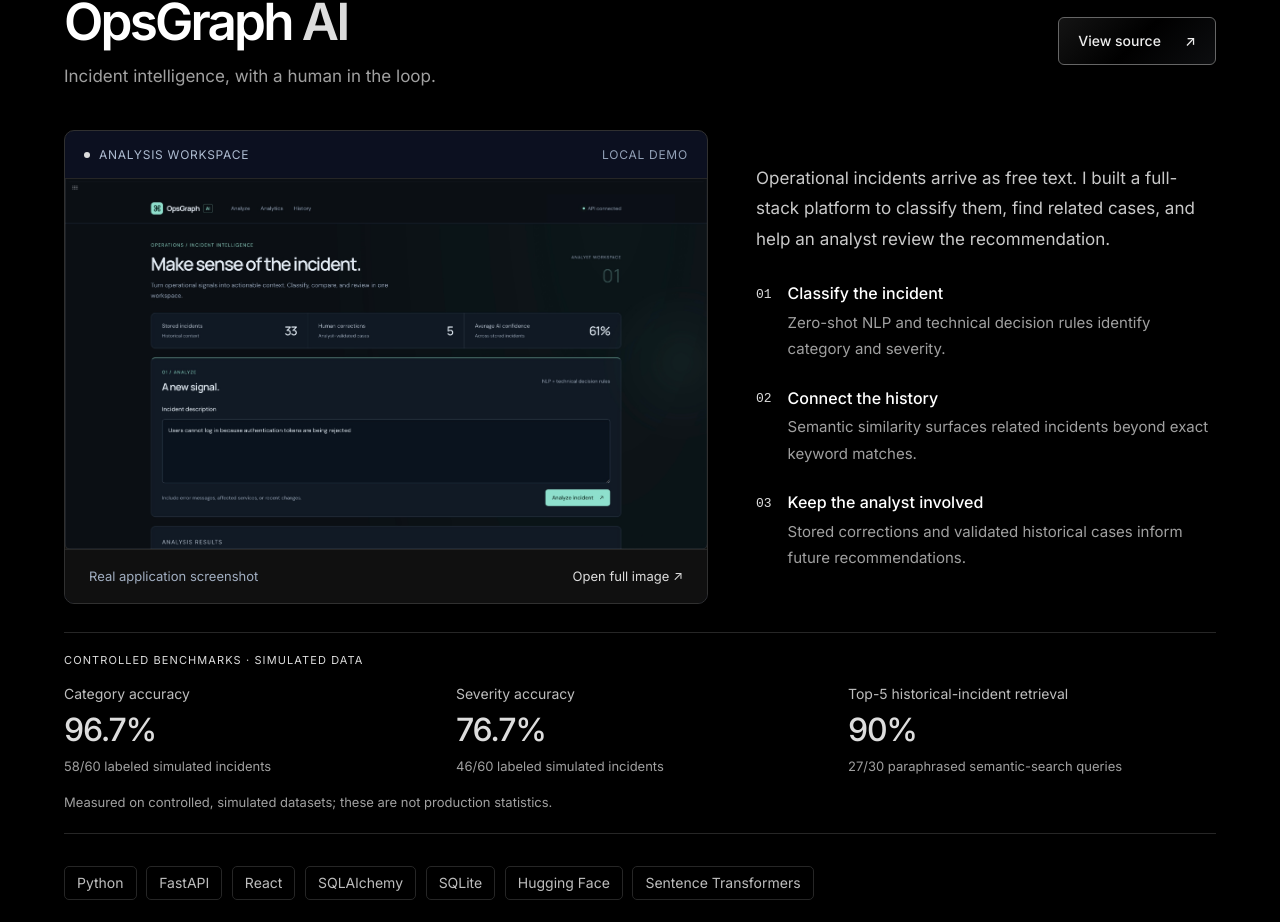
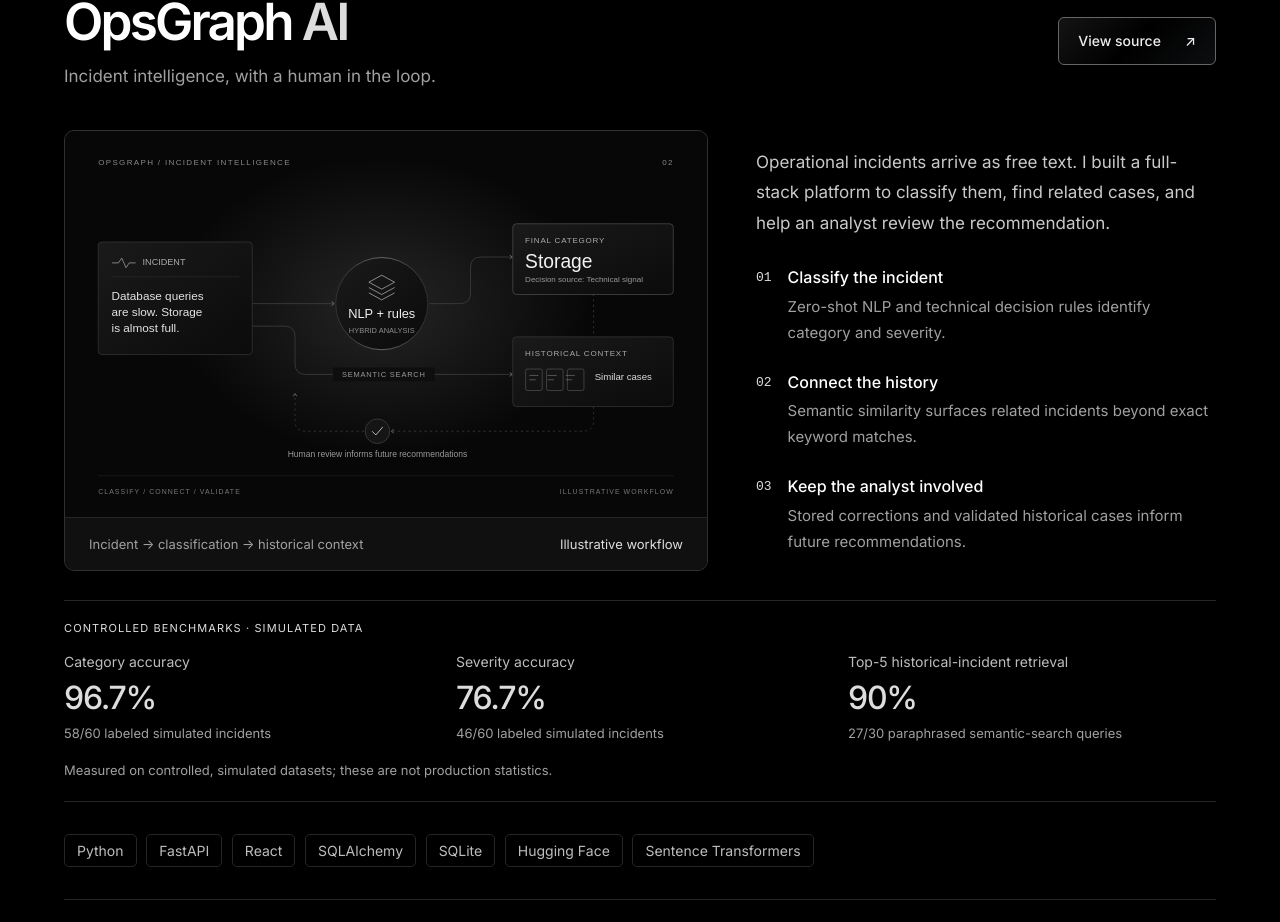
Before and after one commit to alikhanmussin/alikhanmussin.github.io, a React (Vite) app: page / in a window 1280 px wide. Shown: the part 2255-3177 px from the top of the page. Built offline with nearby package versions, Linux system fonts and the light colour scheme.

Commit message:
Replace OpsGraph screenshot with monochrome workflow diagram

```diff
--- a/src/App.css
+++ b/src/App.css
@@ -21,9 +21,9 @@
 .mnist-project { padding-top: 2.5rem; border-bottom: 1px solid var(--line); }
 .mnist-project .project-heading > div { min-width: 0; }
 .mnist-project .project-heading h2 { font-size: clamp(2rem, 3.5vw, 3.25rem); }
-.mnist-preview { background: #070707; }
-.mnist-preview img { display: block; width: 100%; height: auto; }
-.mnist-preview figcaption { color: var(--muted); background: #101010; }
+.mnist-preview, .opsgraph-preview { background: #070707; }
+.mnist-preview img, .opsgraph-preview img { display: block; width: 100%; height: auto; }
+.mnist-preview figcaption, .opsgraph-preview figcaption { color: var(--muted); background: #101010; }
 .evidence-links { list-style: none; padding: 0; margin: .8rem 0 0; display: grid; gap: .6rem; font-size: .875rem; }
 .evidence-links a { text-decoration: underline; text-decoration-color: #666; text-underline-offset: .25rem; }
 .evidence-links a:hover { color: #fff; text-decoration-color: #fff; }
--- a/src/components/FeaturedProject.jsx
+++ b/src/components/FeaturedProject.jsx
@@ -13,12 +13,11 @@
         <a className="button source-button" href={source} target="_blank" rel="noreferrer">View source <span aria-hidden="true">↗</span></a>
       </div>
       <div className="project-layout">
-        <figure className="project-preview">
-          <div className="preview-label"><span className="preview-dot" aria-hidden="true" />ANALYSIS WORKSPACE<span>LOCAL DEMO</span></div>
-          <a className="screenshot-link" href="/images/opsgraph-desktop.jpg" target="_blank" rel="noreferrer" aria-label="Open full OpsGraph AI analysis screenshot in a new tab">
-            <div className="screenshot-frame updated-workspace"><img src="/images/opsgraph-desktop.jpg" width="2879" height="1657" loading="lazy" alt="OpsGraph AI desktop workspace showing incident metrics and an authentication incident ready for analysis." /></div>
+        <figure className="project-preview opsgraph-preview">
+          <a className="screenshot-link" href="/images/opsgraph-pipeline.svg" target="_blank" rel="noreferrer" aria-label="Open full OpsGraph AI workflow diagram in a new tab">
+            <img src="/images/opsgraph-pipeline.svg" width="1200" height="720" loading="lazy" alt="Monochrome OpsGraph workflow: an incident passes through NLP and technical rules to a Storage classification, with semantic search for similar cases and human review." />
           </a>
-          <figcaption>Real application screenshot <span>Open full image ↗</span></figcaption>
+          <figcaption>Incident → classification → historical context<span>Illustrative workflow</span></figcaption>
         </figure>
         <div className="project-story">
           <p className="project-description">Operational incidents arrive as free text. I built a full-stack platform to classify them, find related cases, and help an analyst review the recommendation.</p>
```
Also changed, not shown: public/images/opsgraph-pipeline.svg (added).
